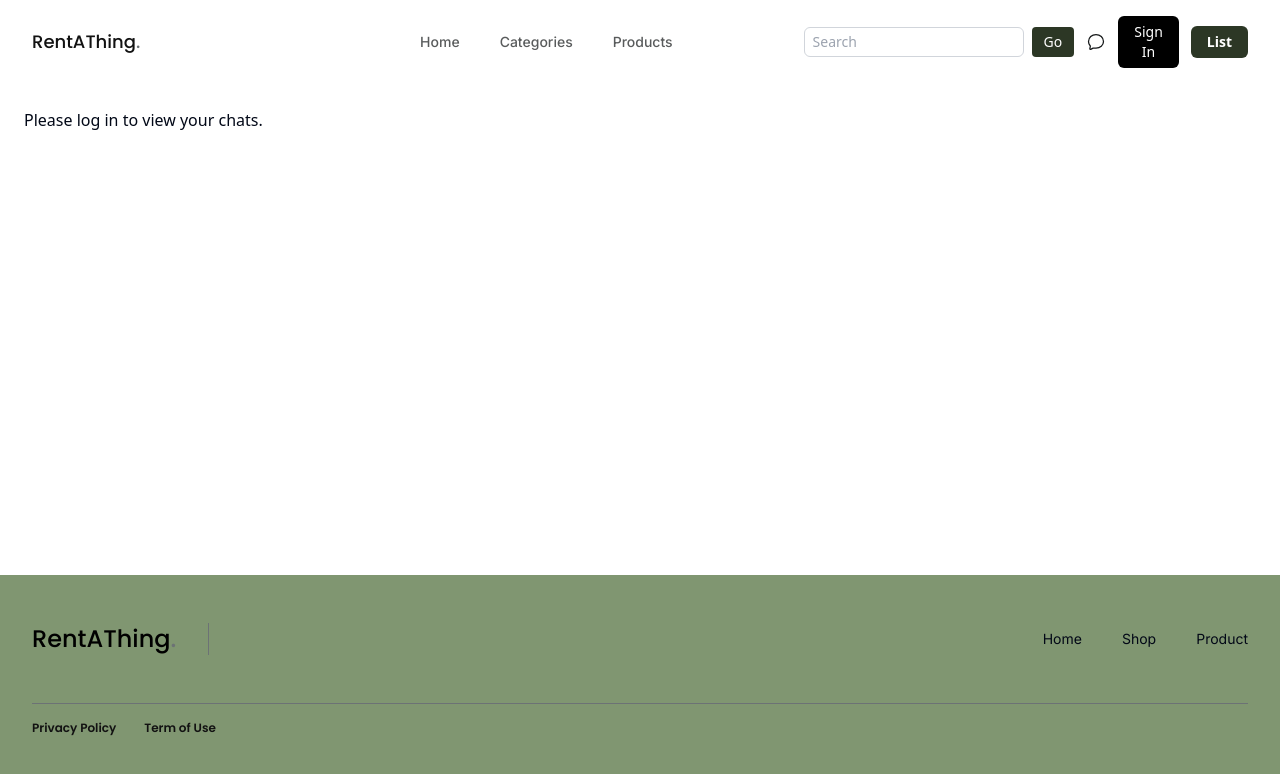
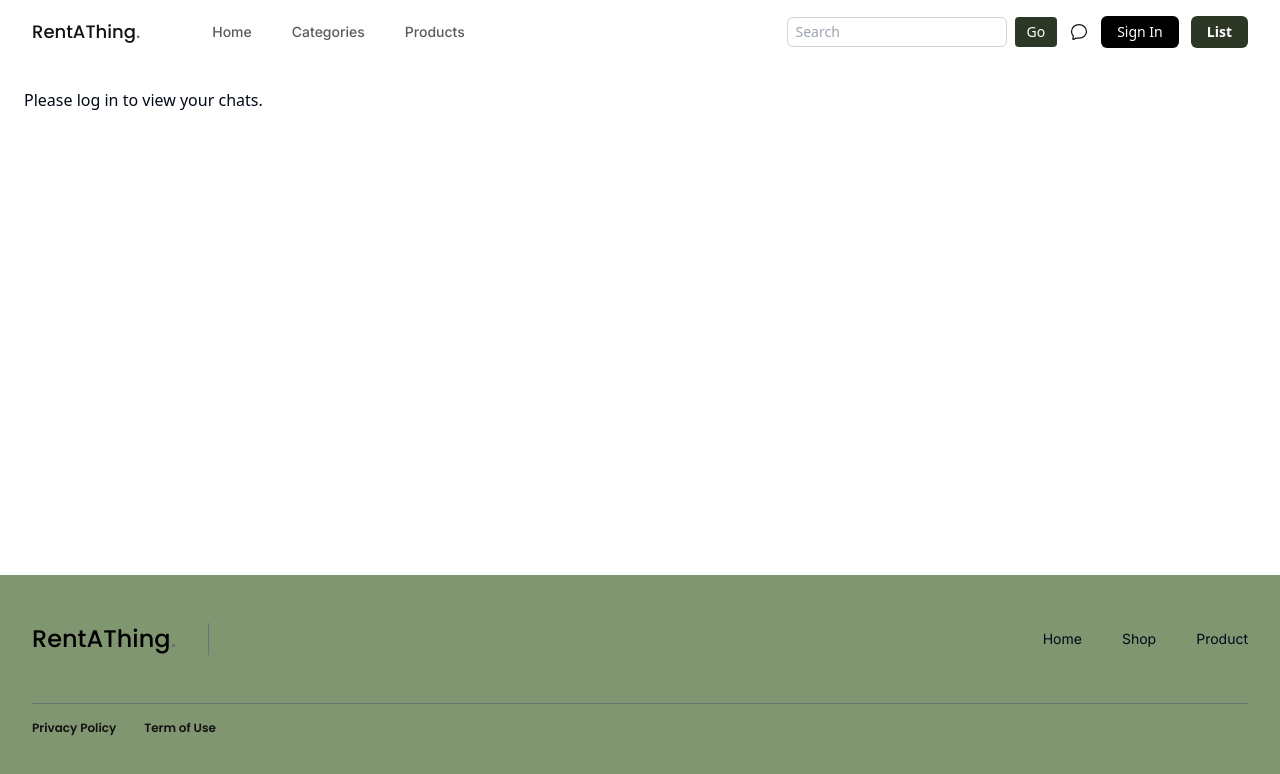
Before and after one commit to iannntsw/rent-a-thing-portal-web, a Next.js app: page /chat in a window 1280 px wide. Shown: the top 774 px of the page. Built offline with nearby package versions, Linux system fonts and the light colour scheme.

Commit message:
minor design changes

```diff
--- a/app/(auth)/sign-in/page.tsx
+++ b/app/(auth)/sign-in/page.tsx
@@ -144,11 +144,12 @@ export default function Page() {
               </Button>
             </form>
 
+            {/*
             <div className="relative my-4 flex items-center justify-center">
               <div className="h-[1px] w-full bg-gray-300"></div>
               <span className="absolute bg-white px-4 text-gray-500">OR</span>
             </div>
-            {/*
+
             <button
               onClick={() => signIn("google")}
               className="flex w-full items-center justify-center gap-3 rounded-lg border border-gray-300 px-4 py-2 transition hover:bg-gray-100"
--- a/components/ui/navbar/index.tsx
+++ b/components/ui/navbar/index.tsx
@@ -64,9 +64,9 @@ const Navbar: React.FC = () => {
           : "bg-white",
       )}
     >
-      <nav className="mx-auto flex max-w-[1440px] items-center justify-between px-8 py-4">
+      <nav className="mx-auto flex max-w-[1440px] items-center justify-start gap-x-8 px-8 py-4">
         {/* Left: Logo and mobile menu */}
-        <div className="flex items-center gap-1 lg:basis-1/4">
+        <div className="flex items-center gap-3">
           <button className="lg:hidden" onClick={() => setOpen(true)}>
             <HamburgerMenu className="w-6" />
           </button>
@@ -75,13 +75,13 @@ const Navbar: React.FC = () => {
           </Link>
         </div>
 
-        {/* Center: Nav links */}
-        <div className="hidden lg:flex lg:basis-2/4 lg:justify-center">
+        {/* Moved to the left: Nav links */}
+        <div className="hidden lg:flex lg:gap-6 ml-10">
           <NavLinks />
         </div>
 
         {/* Right: Search + Icons + Profile */}
-        <div className="flex items-center gap-3 lg:basis-1/4 lg:justify-end">
+        <div className="flex items-center gap-3 ml-auto">
           {/* Search bar */}
           <form
             onSubmit={handleNavSearchSubmit}
```
